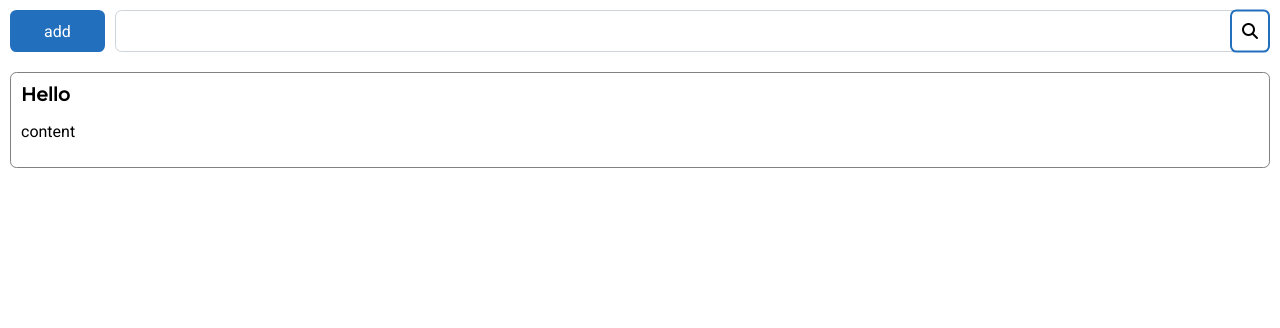
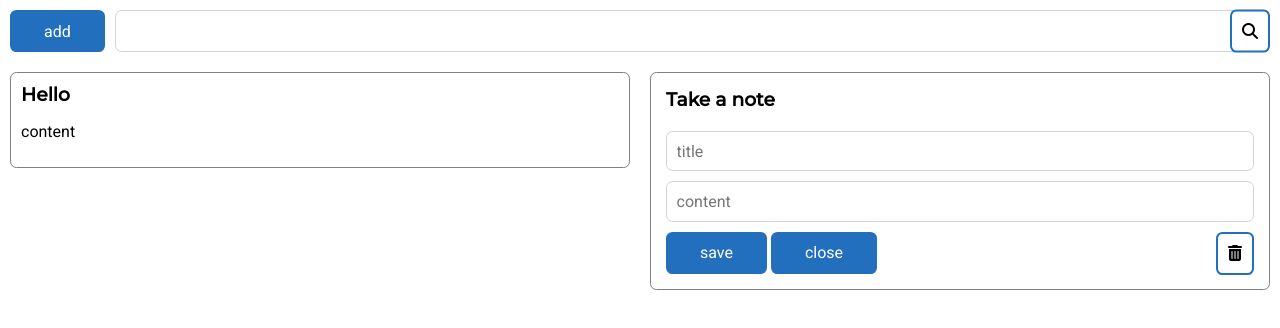
Before and after one commit to XkoderFX/FlexNotes, a plain HTML site: page index.html in a window 1280 px wide. Drawn offline with Linux system fonts and the light colour scheme.

Commit message:
add note editor

```diff
--- a/Xcomponents/scss/components/buttons.scss
+++ b/Xcomponents/scss/components/buttons.scss
@@ -22,7 +22,7 @@
     @include btn($color);
     color: black;
 
-    background: none;
+    background: white;
     &:hover {
         color: white;
     }
--- a/index.html
+++ b/index.html
@@ -27,6 +27,30 @@
                 <h3 id="title">Hello</h3>
                 <p id="content">content</p>
             </div>
+
+            <div id="noteEditor">
+                <h3>Take a note</h3>
+                <input
+                    id="title"
+                    type="text"
+                    placeholder="title"
+                    class="Xinput-text"
+                />
+                <input
+                    id="content"
+                    type="text"
+                    placeholder="content"
+                    class="Xinput-text"
+                />
+
+                <div class="buttons">
+                    <button id="saveBtn" class="Xbtn-primary">save</button>
+                    <button id="closeBtn" class="Xbtn-primary">close</button>
+                    <button id="deleteBtn" class="Xbtn-toggler">
+                        <i class="fas fa-trash-alt"></i>
+                    </button>
+                </div>
+            </div>
         </main>
         <script src="js/mainController.js"></script>
     </body>
--- a/scss/components/noteList.scss
+++ b/scss/components/noteList.scss
@@ -1,13 +1,37 @@
 .Notes {
     display: grid;
     grid-template-columns: repeat(auto-fit, minmax(250px, 1fr));
+
+    #noteEditor {
+        margin: 10px;
+        padding: 15px;
+        border: 1px solid gray;
+        border-radius: 0.4em;
+
+        h3 {
+            margin-bottom: 20px;
+        }
+
+        input[type="text"] {
+            margin-bottom: 10px;
+        }
+
+        .buttons {
+            position: relative;
+            button:last-child {
+                position: absolute;
+                top: 0;
+                right: 0;
+            }
+        }
+    }
 
     .Notes__note {
         padding: 10px;
         margin: 10px;
         border: 1px solid gray;
         border-radius: 0.4em;
-
+        height: min-content;
         p {
             overflow: hidden;
             text-overflow: ellipsis;
```
Also changed, not shown: css/main.css.
